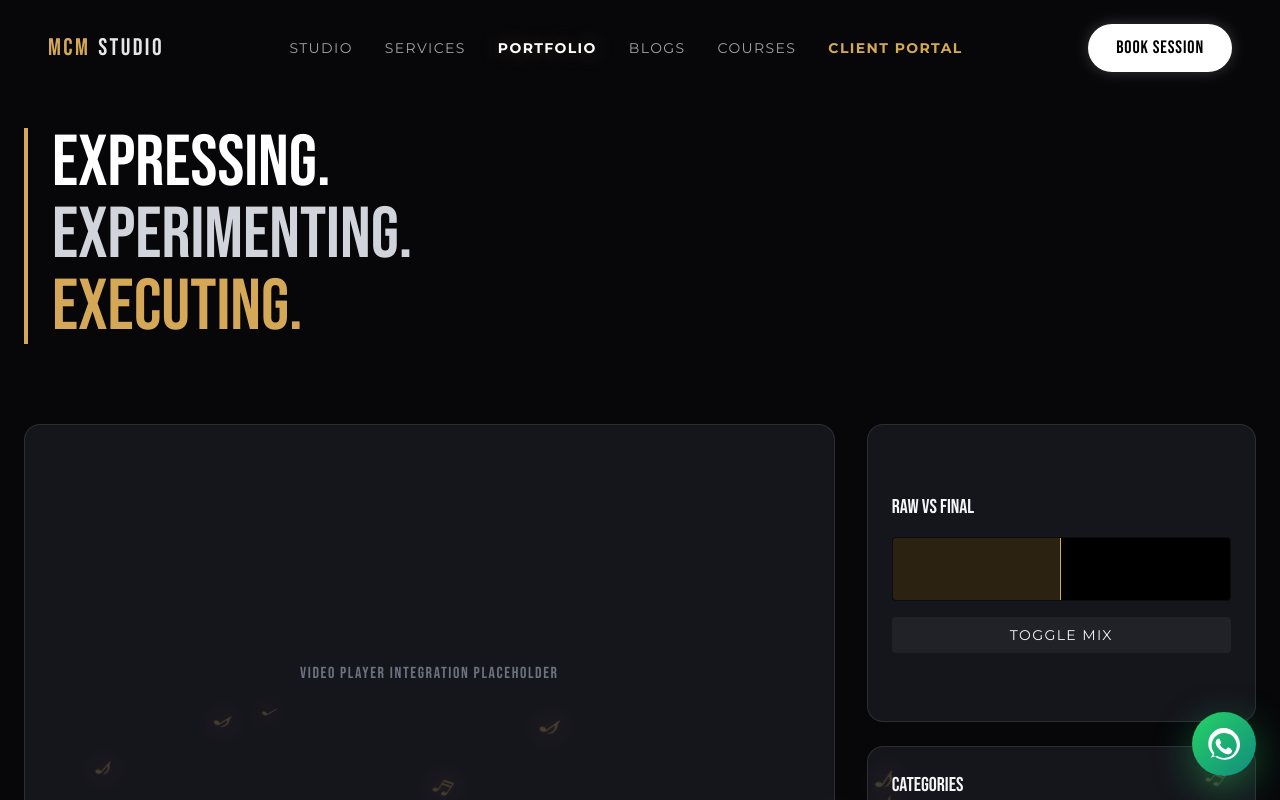
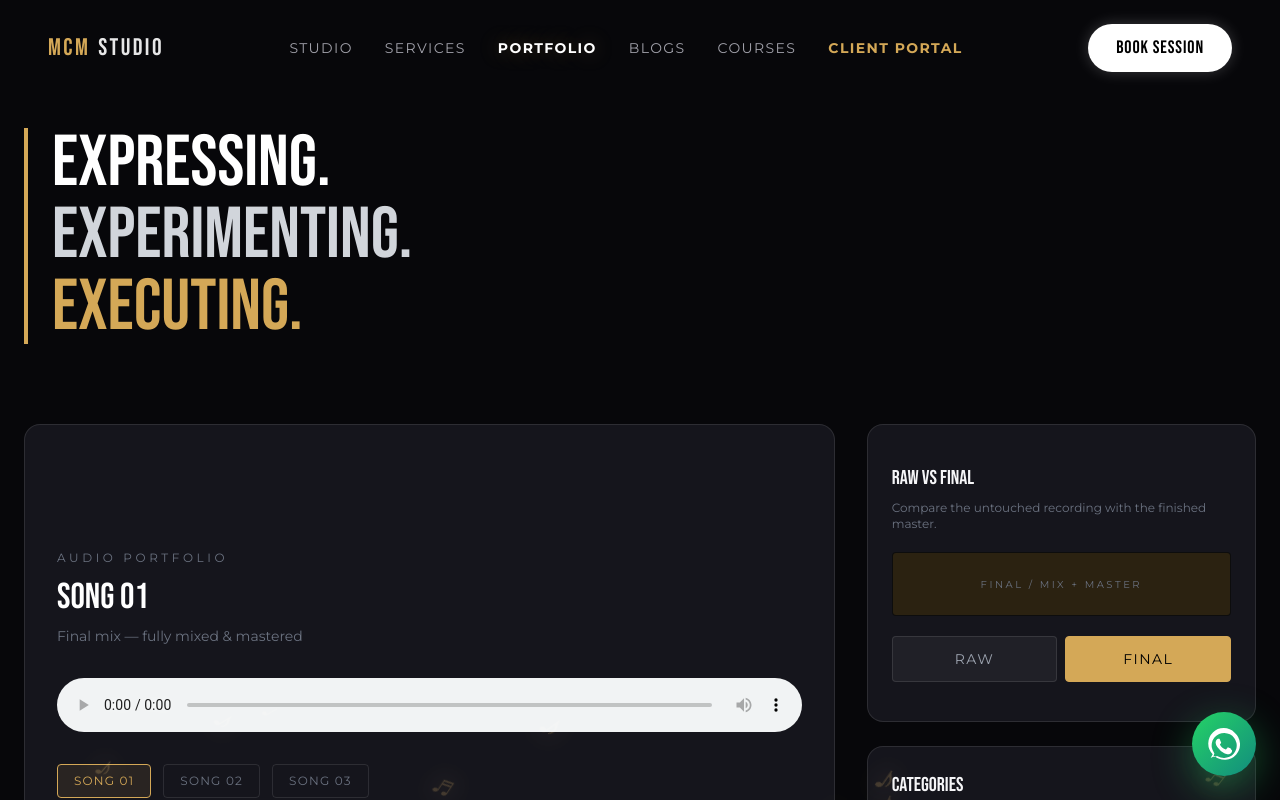
Before and after one commit to gks-prog/Middle-Class-Musicians-Gem, a Next.js app: page /portfolio in a window 1280 px wide. Shown: the top 800 px of the page. Built offline with nearby package versions, Linux system fonts and the light colour scheme.

Commit message:
Improve portfolio audio comparison with Raw and Final playback buttons

```diff
--- a/src/app/portfolio/page.tsx
+++ b/src/app/portfolio/page.tsx
@@ -1,18 +1,39 @@
 "use client";
 
-import { useRef } from "react";
+import { useRef, useState } from "react";
 import { useGSAP } from "@gsap/react";
 import gsap from "gsap";
 
+type Song = { title: string; raw: string; final: string };
+
+const songs: Song[] = [
+  { title: "Song 01", raw: "/audio/song-01-raw.mp3", final: "/audio/song-01-final.mp3" },
+  { title: "Song 02", raw: "/audio/song-02-raw.mp3", final: "/audio/song-02-final.mp3" },
+  { title: "Song 03", raw: "/audio/song-03-raw.mp3", final: "/audio/song-03-final.mp3" },
+];
+
 export default function PortfolioPage() {
   const container = useRef<HTMLDivElement>(null);
+  const audioRef = useRef<HTMLAudioElement>(null);
+  const [activeSong, setActiveSong] = useState(0);
+  const [mix, setMix] = useState<"raw" | "final">("final");
 
   useGSAP(() => {
-    gsap.fromTo(".anim-text",
-      { x: -50, opacity: 0 },
-      { x: 0, opacity: 1, duration: 1, stagger: 0.2, ease: "power4.out" }
-    );
+    gsap.fromTo(".anim-text", { x: -50, opacity: 0 }, { x: 0, opacity: 1, duration: 1, stagger: 0.2, ease: "power4.out" });
   }, { scope: container });
+
+  const currentSong = songs[activeSong];
+  const currentAudio = mix === "raw" ? currentSong.raw : currentSong.final;
+
+  const selectMix = (nextMix: "raw" | "final") => {
+    setMix(nextMix);
+    requestAnimationFrame(() => {
+      if (audioRef.current) {
+        audioRef.current.load();
+        void audioRef.current.play().catch(() => undefined);
+      }
+    });
+  };
 
   return (
     <div ref={container} className="pt-32 pb-20 container mx-auto px-6">
@@ -25,20 +46,39 @@ export default function PortfolioPage() {
       </div>
 
       <div className="grid grid-cols-1 lg:grid-cols-3 gap-8">
-        <div className="lg:col-span-2 rounded-2xl bg-surface border border-white/10 h-[500px] flex items-center justify-center">
-          <p className="text-gray-500 font-head tracking-widest">Video Player Integration Placeholder</p>
+        <div className="lg:col-span-2 rounded-2xl bg-surface border border-white/10 min-h-[500px] p-8 flex flex-col justify-center">
+          <div className="mb-8">
+            <p className="text-xs uppercase tracking-[0.3em] text-gray-500 mb-3">Audio Portfolio</p>
+            <h2 className="text-3xl md:text-4xl font-head text-white">{currentSong.title}</h2>
+            <p className="text-sm text-gray-500 mt-2">{mix === "raw" ? "Raw recording — no FX" : "Final mix — fully mixed & mastered"}</p>
+          </div>
+          <audio ref={audioRef} key={`${activeSong}-${mix}`} className="w-full" controls preload="metadata">
+            <source src={currentAudio} type="audio/mpeg" />
+            Your browser does not support the audio player.
+          </audio>
+          <div className="mt-8 flex flex-wrap gap-3">
+            {songs.map((song, index) => (
+              <button key={song.title} onClick={() => setActiveSong(index)} className={`px-4 py-2 rounded border text-xs uppercase tracking-widest transition-colors ${activeSong === index ? "border-gold text-gold bg-gold/10" : "border-white/10 text-gray-500 hover:text-white hover:border-white/20"}`}>
+                {song.title}
+              </button>
+            ))}
+          </div>
         </div>
 
         <div className="flex flex-col gap-6">
           <div className="p-6 rounded-2xl bg-surface border border-white/10 h-full flex flex-col justify-center">
-            <h3 className="text-xl font-head mb-4">Raw vs Final</h3>
-            {/* UI Shell for future Wavesurfer implementation */}
-            <div className="w-full h-16 bg-black rounded border border-white/5 mb-4 relative overflow-hidden">
-              <div className="absolute inset-y-0 left-0 bg-gold/20 w-1/2 border-r border-gold" />
+            <h3 className="text-xl font-head mb-2">Raw vs Final</h3>
+            <p className="text-xs text-gray-500 mb-5">Compare the untouched recording with the finished master.</p>
+            <div className="w-full h-16 bg-black rounded border border-white/5 mb-5 relative overflow-hidden">
+              <div className={`absolute inset-y-0 left-0 bg-gold/20 transition-all duration-300 ${mix === "raw" ? "w-1/3" : "w-full"}`} />
+              <div className="absolute inset-0 flex items-center justify-center text-[10px] uppercase tracking-[0.25em] text-gray-500">
+                {mix === "raw" ? "RAW / NO FX" : "FINAL / MIX + MASTER"}
+              </div>
             </div>
-            <button className="w-full py-2 bg-white/5 hover:bg-white/10 rounded text-sm uppercase tracking-widest transition-colors">
-              Toggle Mix
-            </button>
+            <div className="grid grid-cols-2 gap-2">
+              <button onClick={() => selectMix("raw")} aria-pressed={mix === "raw"} className={`py-3 rounded text-sm uppercase tracking-widest border transition-colors ${mix === "raw" ? "bg-gold text-black border-gold" : "bg-white/5 text-gray-400 border-white/10 hover:bg-white/10 hover:text-white"}`}>Raw</button>
+              <button onClick={() => selectMix("final")} aria-pressed={mix === "final"} className={`py-3 rounded text-sm uppercase tracking-widest border transition-colors ${mix === "final" ? "bg-gold text-black border-gold" : "bg-white/5 text-gray-400 border-white/10 hover:bg-white/10 hover:text-white"}`}>Final</button>
+            </div>
           </div>
 
           <div className="p-6 rounded-2xl bg-surface border border-white/10 flex-grow">
```
